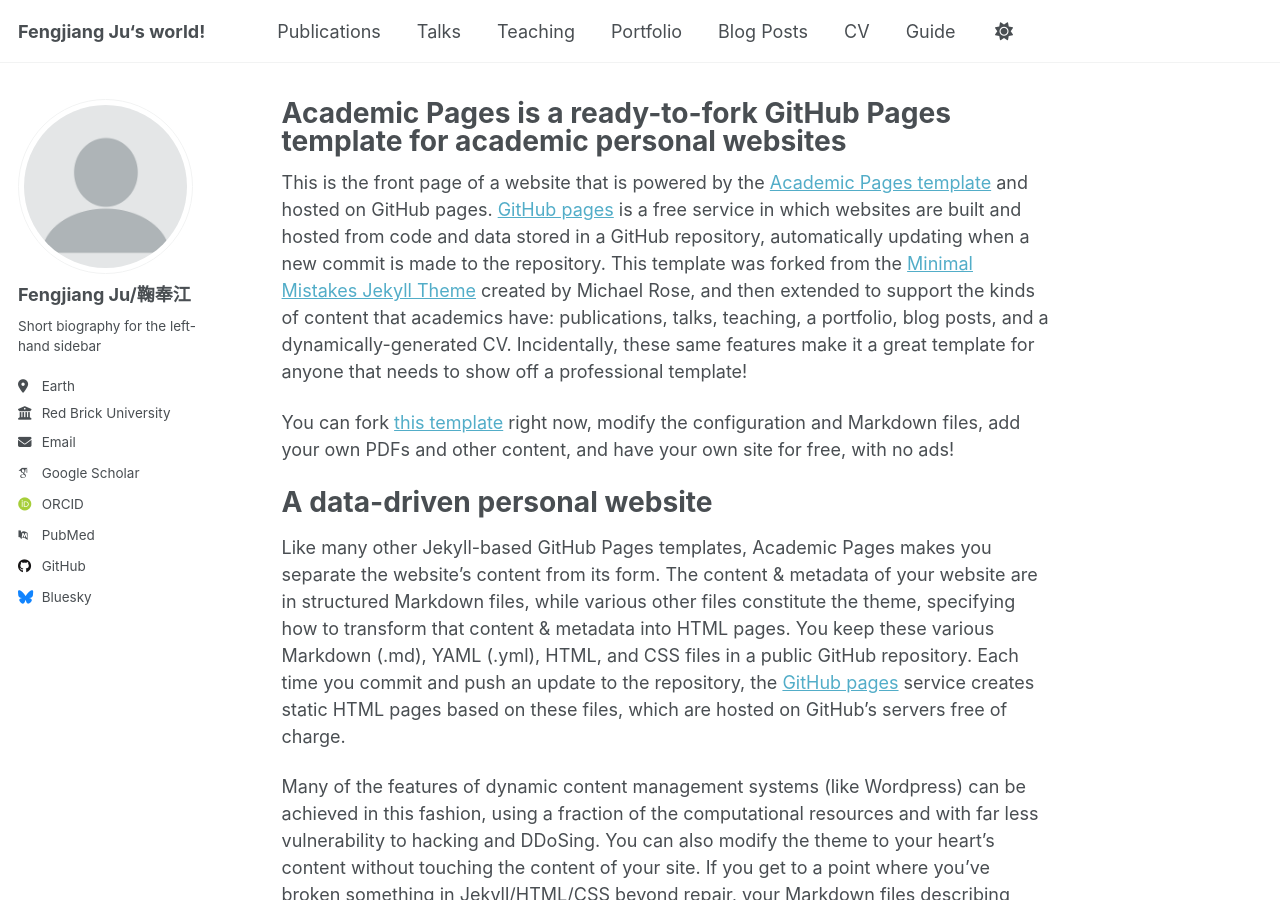
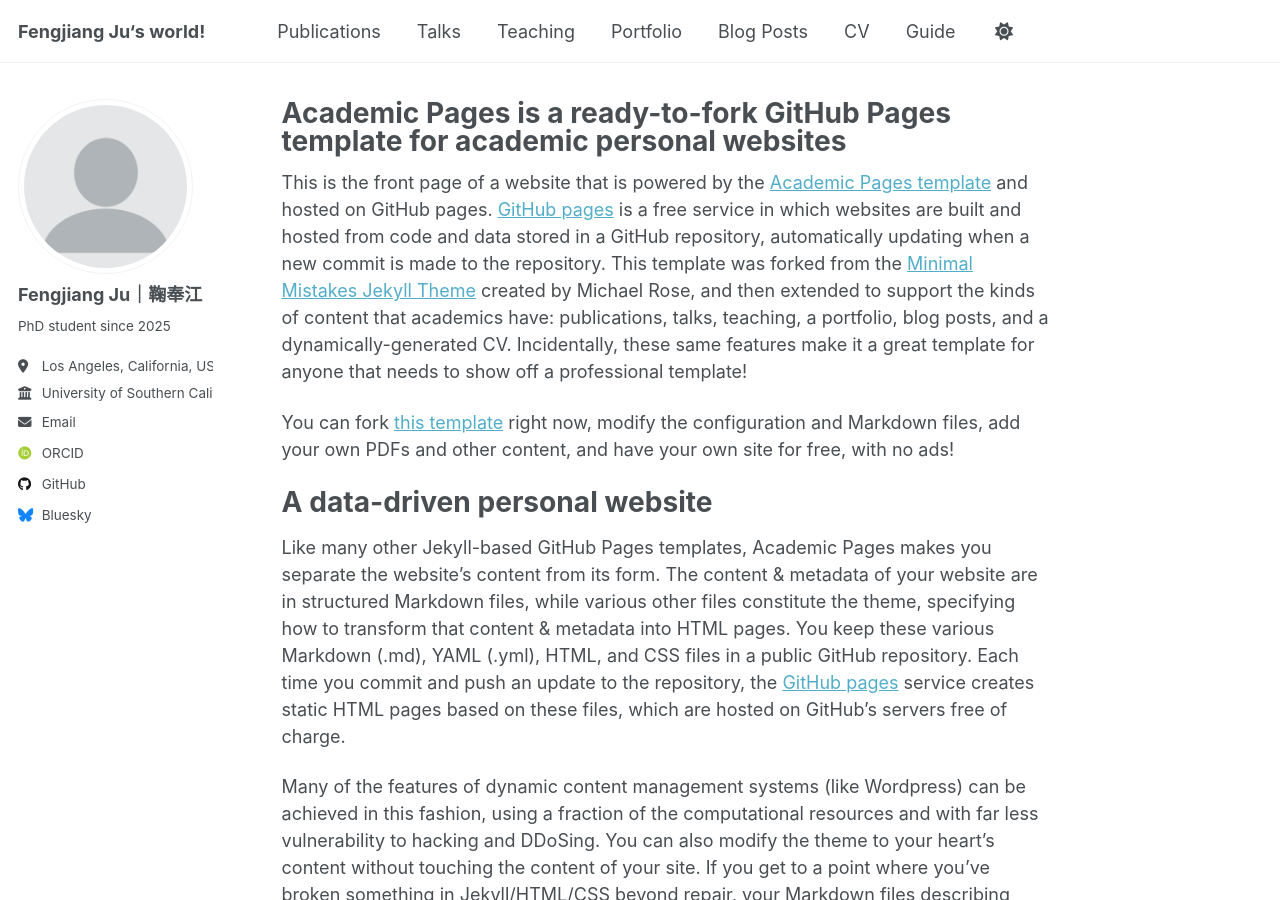
Before and after one commit to FengJiangJu/fengjiangju.github.io, a Jekyll site: the page built from _pages/about.md, in a window 1280 px wide and 900 px high. Built offline with Jekyll 4.4.1, drawn with Linux system fonts in a browser that asks for light colours; some web fonts are replaced; a script that is not in the unit is left out.

Commit message:
Update _config.yml

```diff
--- a/_config.yml
+++ b/_config.yml
@@ -23,22 +23,22 @@ repository               : "FengJiangJu/fengjiangju.github.io"
 author:
   # Biographic information
   avatar           : "profile.png"
-  name             : "Fengjiang Ju/鞠奉江"
+  name             : "Fengjiang Ju｜鞠奉江"
   pronouns         : # example: "she/her"
-  bio              : "Short biography for the left-hand sidebar"
-  location         : "Earth"
-  employer         : "Red Brick University"
+  bio              : "PhD student since 2025"
+  location         : "Los Angeles, California, USA"
+  employer         : "University of Southern California"
   uri              : # URL
-  email            : "none@example.org"
+  email            : "jufj2000@gmail.com & juf@usc.edu"
 
   # Academic websites
   academia         : # URL
   arxiv            : # URL - Update with the correct link to your profile
-  googlescholar    : "https://scholar.google.com/citations?user=PS_CX0AAAAAJ"
+  googlescholar    : #"https://scholar.google.com/citations?user=PS_CX0AAAAAJ"
   impactstory      : # URL
   orcid            : "http://orcid.org/yourorcidurl"
   semantic         : # URL
-  pubmed           : "https://www.ncbi.nlm.nih.gov/pubmed/?term=john+snow"
+  pubmed           : #"https://www.ncbi.nlm.nih.gov/pubmed/?term=john+snow"
   researchgate     : # URL
   scopus           : # URL
 
```
